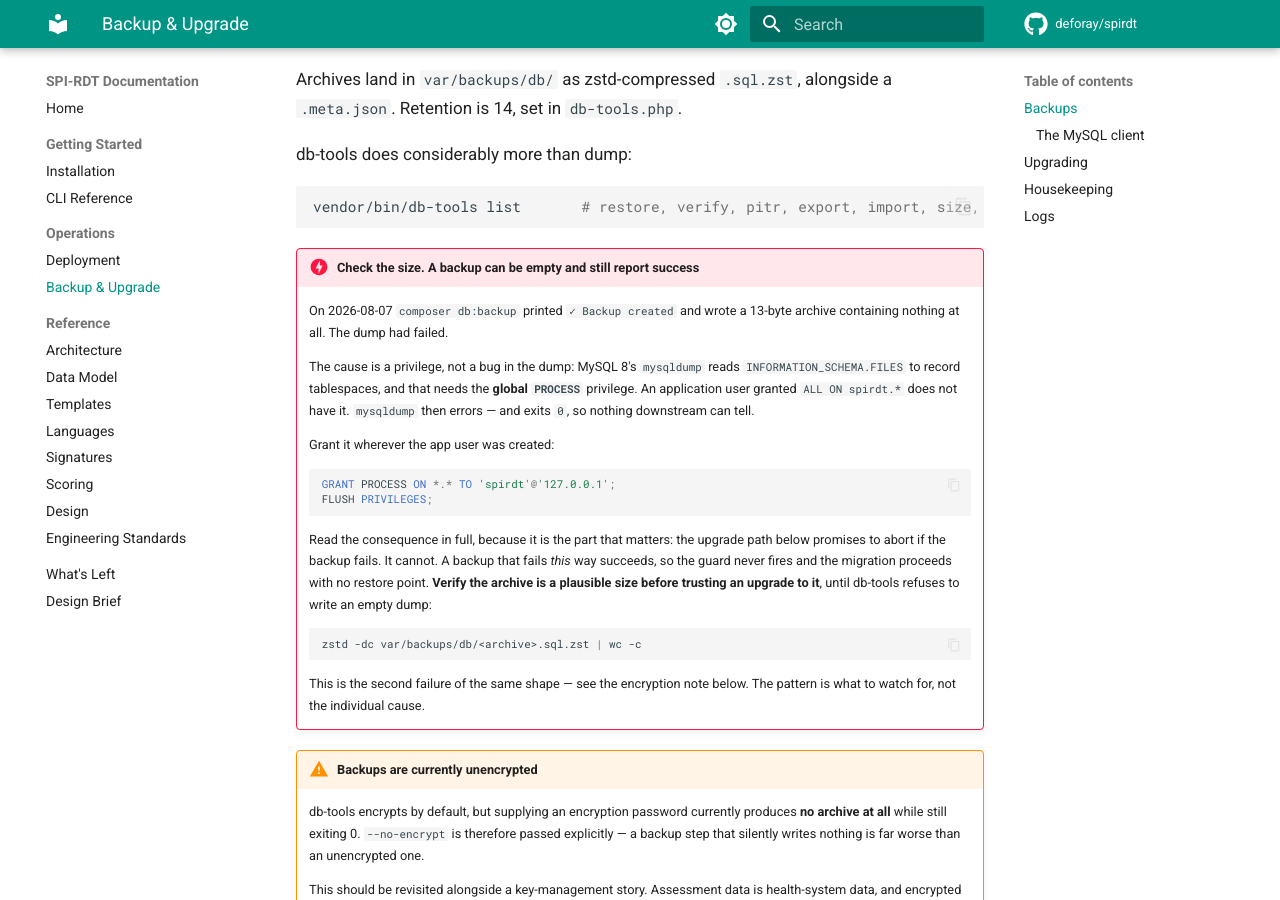
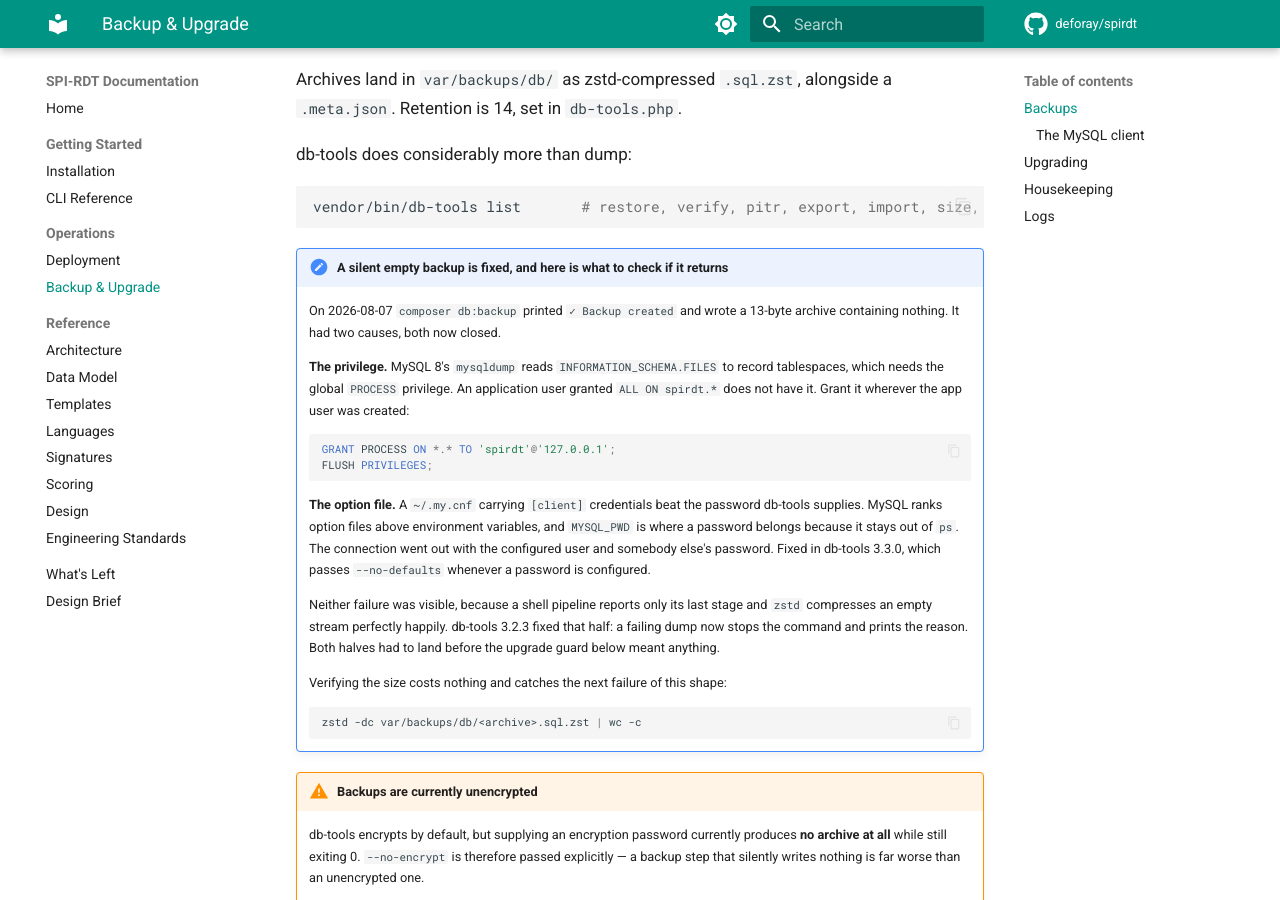
Before and after one commit to deforay/spirdt, an MkDocs documentation site: the page built from docs/operations.md, in a window 1280 px wide and 900 px high, scrolled down 366 px. Built offline with MkDocs 1.6.1 and Material for MkDocs 9.7.7, drawn with Linux system fonts in a browser that asks for light colours; comment, search, counter and statistics services are not loaded; some of the changed text lies outside the part shown.

Commit message:
Take the backup fix, and stop warning about a solved problem
db-tools 3.3.0 passes --no-defaults to the client tools whenever a password
is configured, so a host ~/.my.cnf can no longer beat the credentials this
project supplies. That was the second of the two causes behind a 13-byte
archive reported as success; the first was the missing global PROCESS
privilege, already documented.

Verified against the live database with the option file still in place: the
archive went from 13 bytes to 4,987,610 of real schema. Setting
DBTOOLS_ALLOW_HOST_DEFAULTS=1 reproduces the old behaviour, and now fails
loudly with "Access denied for user 'spirdt'@'localhost'" rather than
writing an empty file — which is 3.2.3 doing its half.

The operations note kept its verification step and lost its alarm. The
upgrade guard can now do what it always claimed.

````diff
--- a/composer.json
+++ b/composer.json
@@ -5,7 +5,7 @@
     "type": "project",
     "require": {
         "php": "^8.4",
-        "amitdugar/db-tools": "^3.1",
+        "amitdugar/db-tools": "^3.3",
         "composer/semver": "^3.4",
         "firebase/php-jwt": "^6.0 || ^7.0",
         "illuminate/database": "^13.8",
--- a/docs/operations.md
+++ b/docs/operations.md
@@ -16,36 +16,39 @@ db-tools does considerably more than dump:
 vendor/bin/db-tools list       # restore, verify, pitr, export, import, size, clean
 ```
 
-!!! danger "Check the size. A backup can be empty and still report success"
+!!! note "A silent empty backup is fixed, and here is what to check if it returns"
     On 2026-08-07 `composer db:backup` printed `✓ Backup created` and wrote a
-    13-byte archive containing nothing at all. The dump had failed.
+    13-byte archive containing nothing. It had two causes, both now closed.
 
-    The cause is a privilege, not a bug in the dump: MySQL 8's `mysqldump`
-    reads `INFORMATION_SCHEMA.FILES` to record tablespaces, and that needs the
-    **global `PROCESS`** privilege. An application user granted `ALL ON
-    spirdt.*` does not have it. `mysqldump` then errors — and exits `0`, so
-    nothing downstream can tell.
-
-    Grant it wherever the app user was created:
+    **The privilege.** MySQL 8's `mysqldump` reads `INFORMATION_SCHEMA.FILES`
+    to record tablespaces, which needs the global `PROCESS` privilege. An
+    application user granted `ALL ON spirdt.*` does not have it. Grant it
+    wherever the app user was created:
 
     ```sql
     GRANT PROCESS ON *.* TO 'spirdt'@'127.0.0.1';
     FLUSH PRIVILEGES;
     ```
 
-    Read the consequence in full, because it is the part that matters: the
-    upgrade path below promises to abort if the backup fails. It cannot. A
-    backup that fails *this* way succeeds, so the guard never fires and the
-    migration proceeds with no restore point. **Verify the archive is a
-    plausible size before trusting an upgrade to it**, until db-tools refuses
-    to write an empty dump:
+    **The option file.** A `~/.my.cnf` carrying `[client]` credentials beat the
+    password db-tools supplies. MySQL ranks option files above environment
+    variables, and `MYSQL_PWD` is where a password belongs because it stays out
+    of `ps`. The connection went out with the configured user and somebody
+    else's password. Fixed in db-tools 3.3.0, which passes `--no-defaults`
+    whenever a password is configured.
+
+    Neither failure was visible, because a shell pipeline reports only its last
+    stage and `zstd` compresses an empty stream perfectly happily. db-tools
+    3.2.3 fixed that half: a failing dump now stops the command and prints the
+    reason. Both halves had to land before the upgrade guard below meant
+    anything.
+
+    Verifying the size costs nothing and catches the next failure of this
+    shape:
 
     ```bash
     zstd -dc var/backups/db/<archive>.sql.zst | wc -c
     ```
-
-    This is the second failure of the same shape — see the encryption note
-    below. The pattern is what to watch for, not the individual cause.
 
 !!! warning "Backups are currently unencrypted"
     db-tools encrypts by default, but supplying an encryption password currently produces **no archive at all** while still exiting 0. `--no-encrypt` is therefore passed explicitly — a backup step that silently writes nothing is far worse than an unencrypted one.
@@ -83,7 +86,7 @@ Two design points worth understanding:
 
 **The backup is not optional.** If it fails, the upgrade stops before anything else changes. An upgrade with no restore point is how a bad migration becomes an incident rather than an inconvenience. `--skip-backup` exists for when one was just taken by other means.
 
-That guard is only as good as what "fails" means, and twice now db-tools has written nothing while exiting `0` — see the warnings under [Backups](#backups). The step stops an upgrade that *errors*, not one that produces an empty archive. Until the tool distinguishes the two, check the size of the archive before relying on it.
+That guard is only as good as what "fails" means, and db-tools twice wrote nothing while exiting `0` — see the note under [Backups](#backups). Both causes are fixed, and so is the reporting that hid them, so the guard now fires on a failed dump rather than on an errored command. Checking the archive size before relying on it still costs nothing.
 
 **Migrations run unconditionally**, unlike in `bin/refresh`. A previously failed run can leave pending work that the current pull's diff says nothing about, so gating on the diff would skip it.
 
````
Also changed, not shown: 1 other file.
